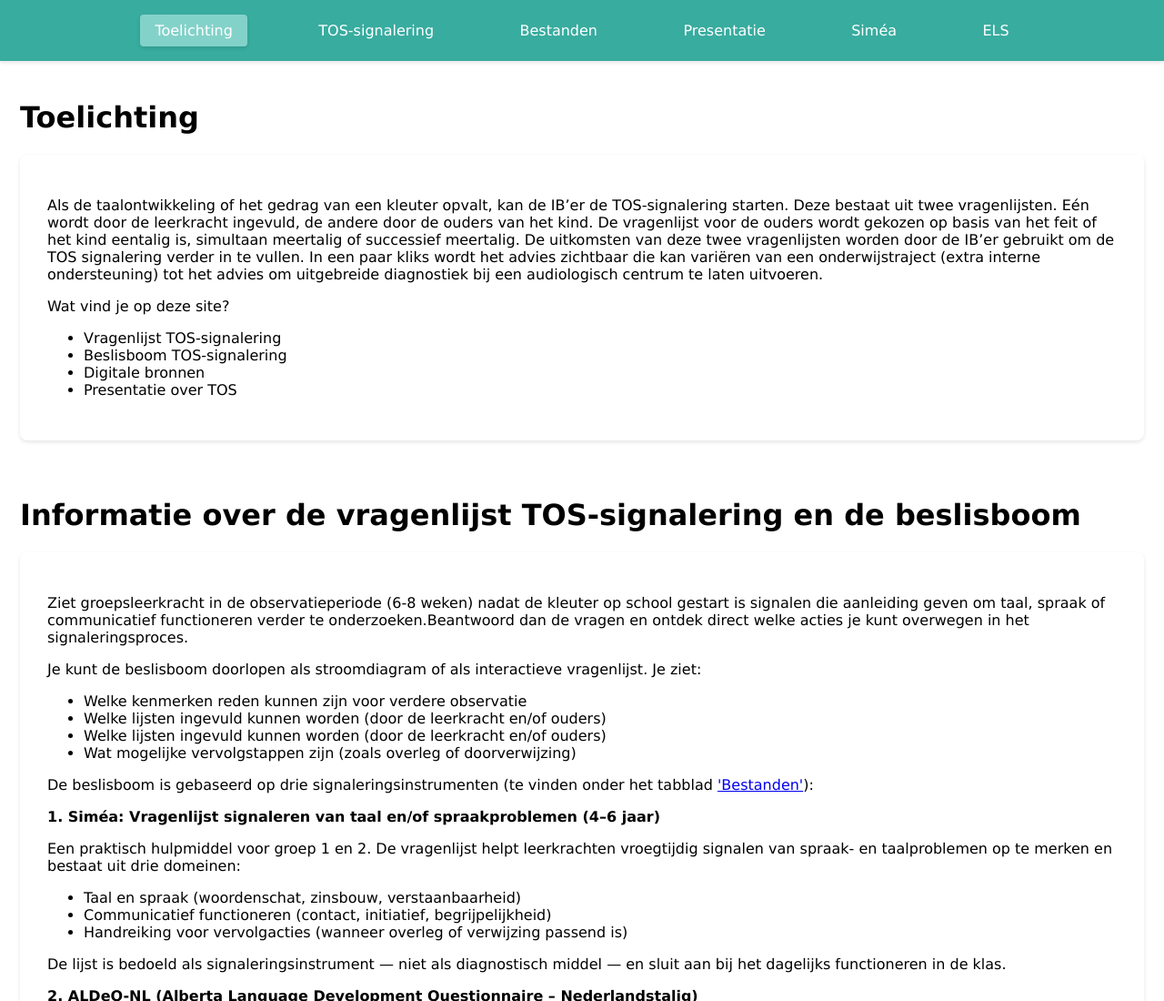
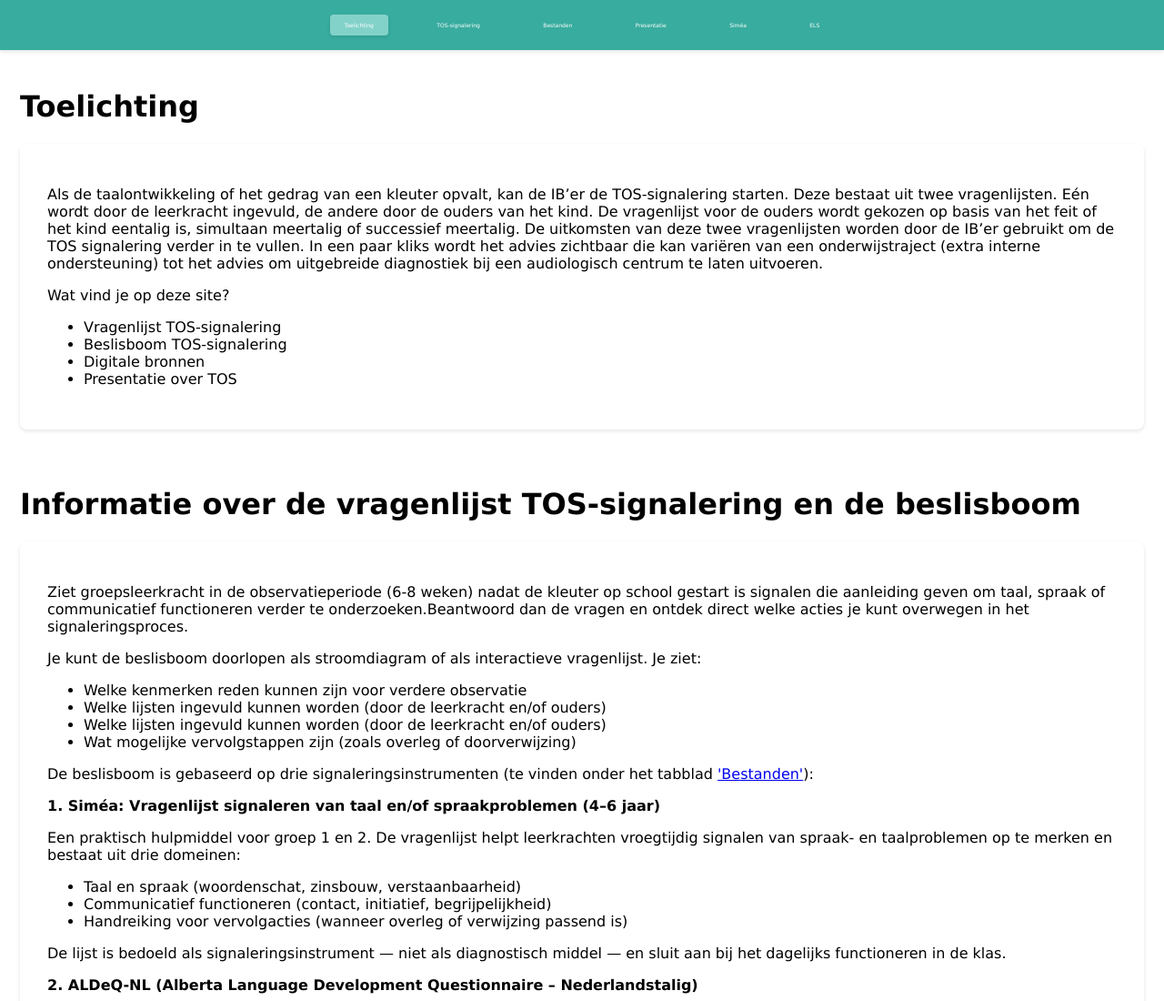
Before and after one commit to TOS-signalering/TOS-signalering, a plain HTML site: page index.html in a window 1280 px wide. Shown: the top 1100 px of the page at 91% size. Drawn offline with Linux system fonts and the light colour scheme.

Commit message:
Update style.css

```diff
--- a/style.css
+++ b/style.css
@@ -8,13 +8,12 @@ html, body {
 .navbar {
   background-color: #38AC9F;
   padding: 1rem;
-
   box-shadow: 0 2px 4px rgba(0,0,0,0.1);
 }
 
 .nav-links {
   display: flex;
-  gap: 5%;
+  gap: 3%;
   justify-content: center;
 }
 
@@ -23,6 +22,7 @@ html, body {
   text-decoration: none;
   padding: 8px 16px;
   border-radius: 4px;
+font-size: 1%;
 
 }
 
```
